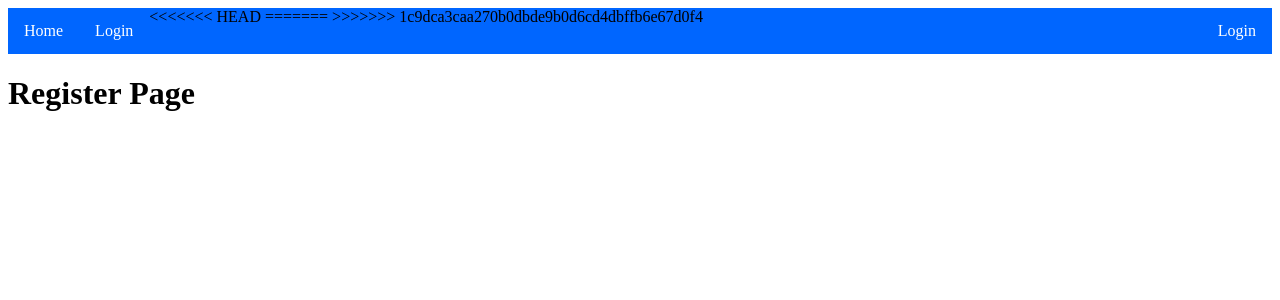
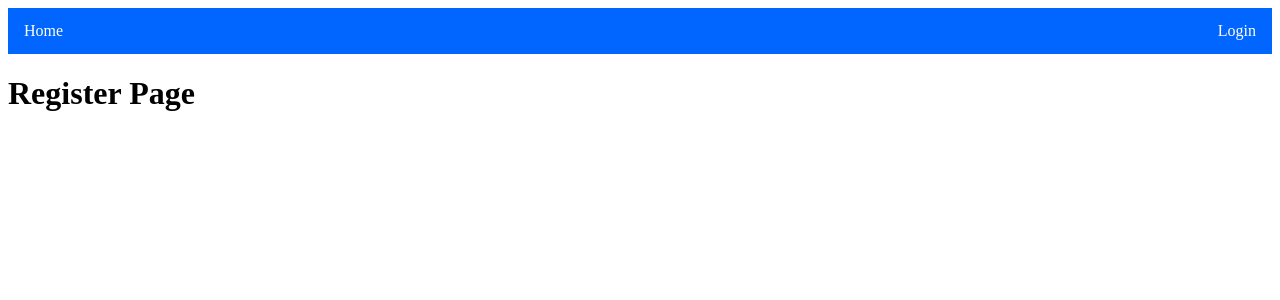
Before and after one commit to ah3311and55/myfinalproject, a Flask app: page /register in a window 1280 px wide. Shown: the top 300 px of the page. Run offline with Flask 2, Linux system fonts and the light colour scheme.

Commit message:
fixed some bugs

```diff
--- a/templates/base.html
+++ b/templates/base.html
@@ -5,13 +5,9 @@
   <title>My Final Project</title>
   <ul>
     <li><a href="">Home</a></li>
-<<<<<<< HEAD
     <li id= "right"><a href="register">Login</a></li>
 
 
-=======
-    <li><a href="register">Login</a></li>
->>>>>>> 1c9dca3caa270b0dbde9b0d6cd4dbffb6e67d0f4
 <!-- TODO: add more links on the navigation bar here -->
   </ul>
 </head>
```
